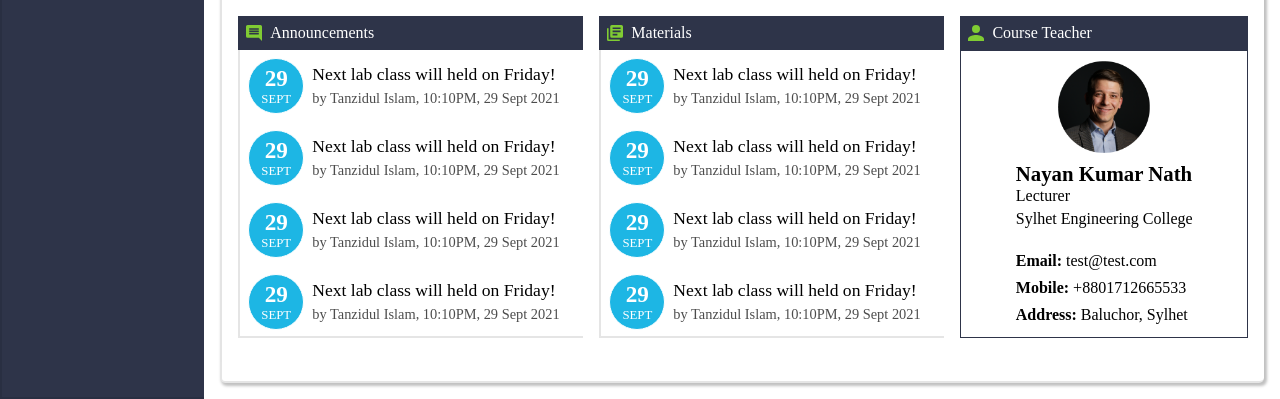
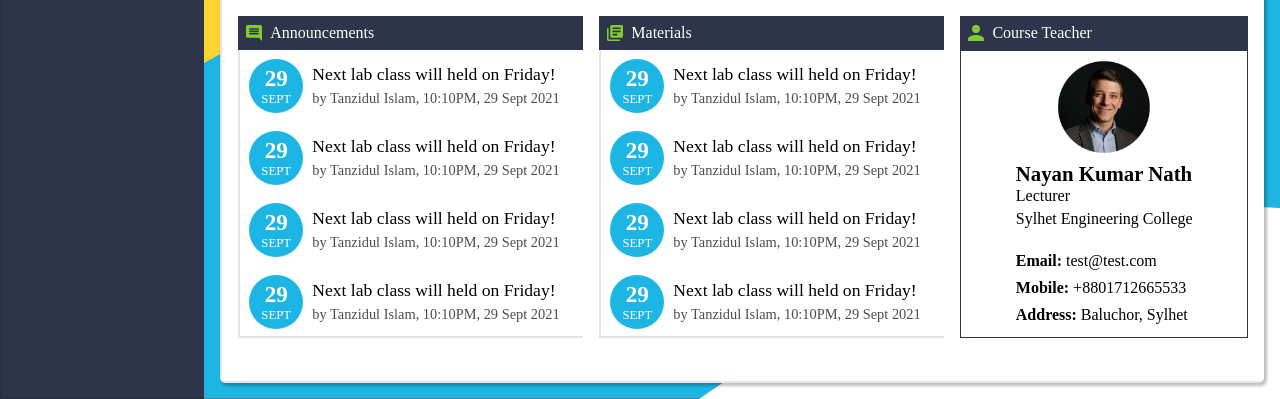
Before and after one commit to tanzidi/notice_board, a plain HTML site: page index.html in a window 1280 px wide. Shown: the part 401-800 px from the top of the page. Drawn offline with Linux system fonts and the light colour scheme.

Commit message:
Update style.css

```diff
--- a/app/scss/style.css
+++ b/app/scss/style.css
@@ -6,7 +6,7 @@ html {
 body {
   height: 100vh;
   width: 100%;
-  background-image: url("../images/backgound.svg");
+  background-image: url("https://tanzidi.github.io/notice_board/images/backgound.svg");
   background-repeat: no-repeat;
   background-size: cover;
   display: -webkit-box;
```
